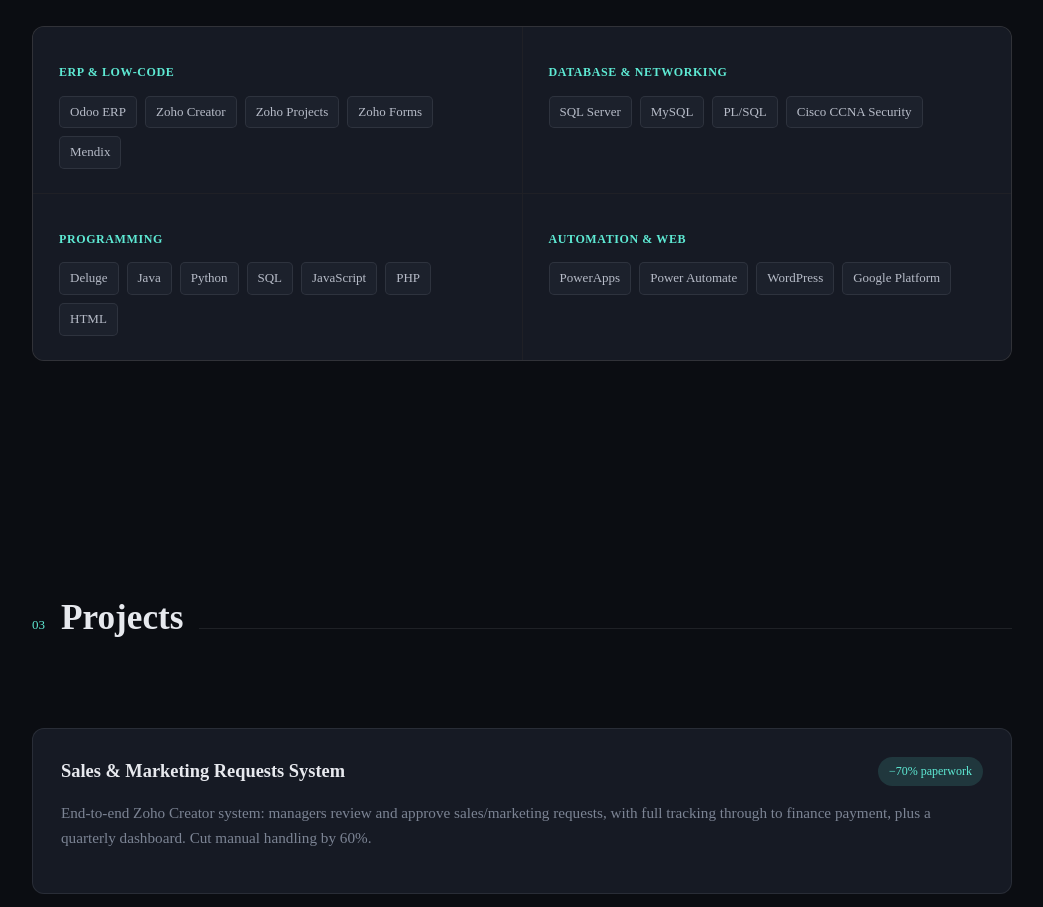
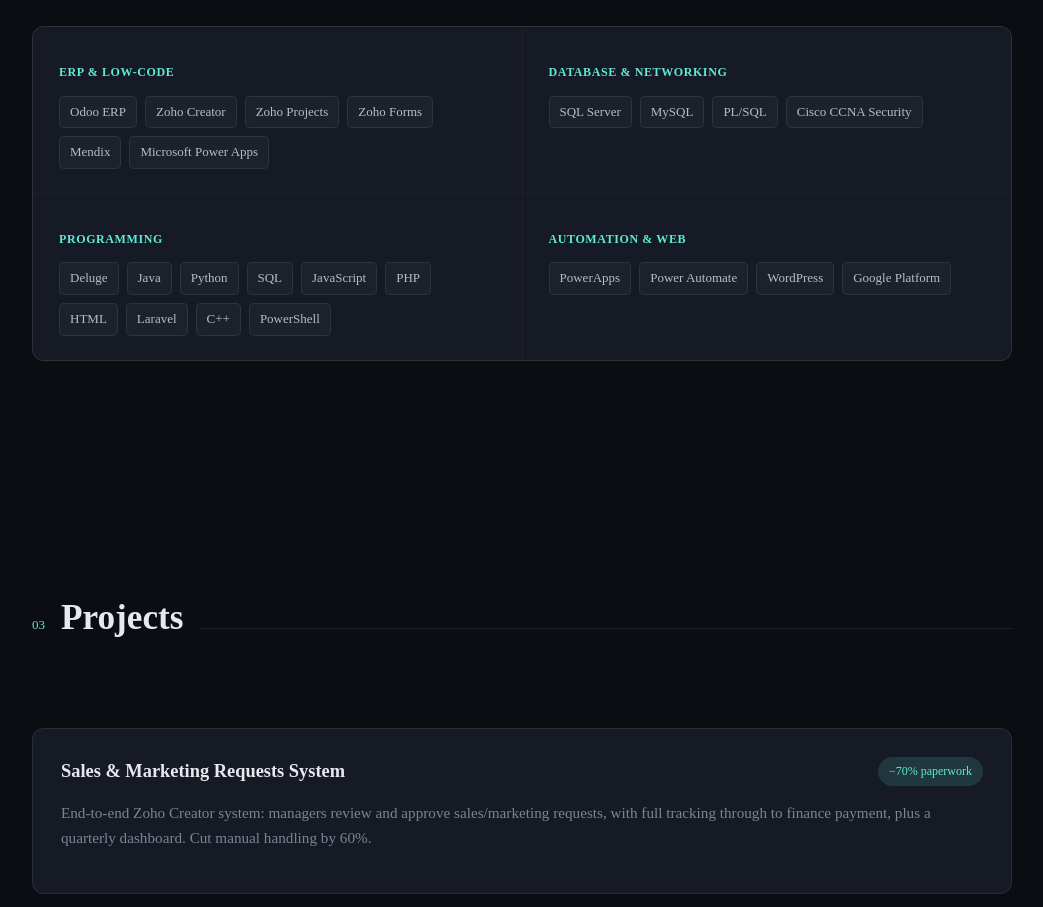
Before and after one commit to Momen-cmyk/-momen-portfolio, a plain HTML site: page index.html in a window 1280 px wide. Shown: the part 2180-3087 px from the top of the page, without its empty margins (118-1161 px from the left). Drawn offline with Linux system fonts and the light colour scheme.

Commit message:
Add Microsoft Power Apps, Laravel, and C++ tags

```diff
--- a/index.html
+++ b/index.html
@@ -475,7 +475,7 @@
       <div class="skill-card">
         <h3>ERP & Low-Code</h3>
         <div class="skill-tags">
-          <span class="tag">Odoo ERP</span><span class="tag">Zoho Creator</span><span class="tag">Zoho Projects</span><span class="tag">Zoho Forms</span><span class="tag">Mendix</span>
+          <span class="tag">Odoo ERP</span><span class="tag">Zoho Creator</span><span class="tag">Zoho Projects</span><span class="tag">Zoho Forms</span><span class="tag">Mendix</span><span class="tag">Microsoft Power Apps</span>
         </div>
       </div>
       <div class="skill-card">
@@ -487,7 +487,7 @@
       <div class="skill-card">
         <h3>Programming</h3>
         <div class="skill-tags">
-          <span class="tag">Deluge</span><span class="tag">Java</span><span class="tag">Python</span><span class="tag">SQL</span><span class="tag">JavaScript</span><span class="tag">PHP</span><span class="tag">HTML</span>
+          <span class="tag">Deluge</span><span class="tag">Java</span><span class="tag">Python</span><span class="tag">SQL</span><span class="tag">JavaScript</span><span class="tag">PHP</span><span class="tag">HTML</span><span class="tag">Laravel</span><span class="tag">C++</span><span class="tag">PowerShell</span>
         </div>
       </div>
       <div class="skill-card">
```
